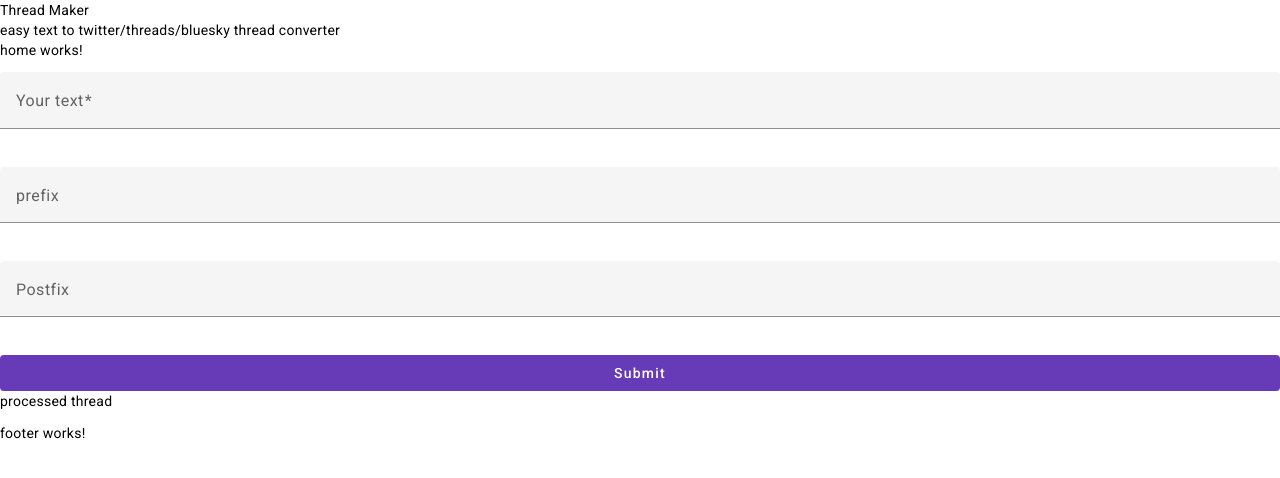
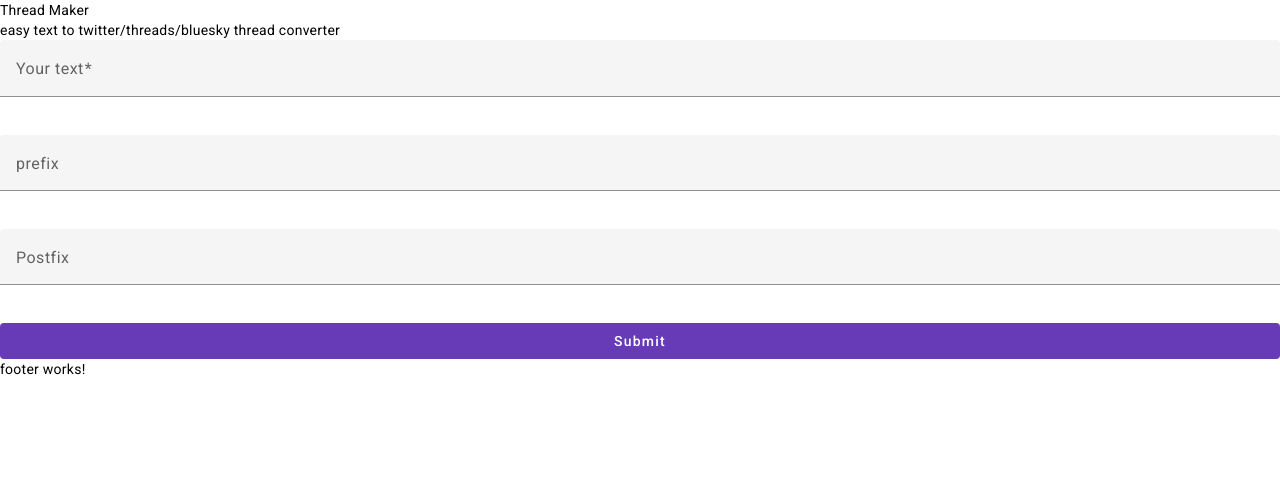
Before and after one commit to YevhenMalyi/thread-maker, an Angular app: page / in a window 1280 px wide. Shown: the top 478 px of the page. Built offline with nearby package versions, Linux system fonts and the light colour scheme; what az-zoneless would draw is missing.

Commit message:
added paragraphs generator

```diff
--- a/src/app/features/thread/components/processed-thread/processed-thread.component.html
+++ b/src/app/features/thread/components/processed-thread/processed-thread.component.html
@@ -1 +1,3 @@
-<p>processed thread</p>
+<p *ngFor="let chunk of thread">
+  {{ chunk }}
+</p>
--- a/src/app/features/thread/components/processed-thread/processed-thread.component.ts
+++ b/src/app/features/thread/components/processed-thread/processed-thread.component.ts
@@ -1,8 +1,27 @@
-import { Component } from '@angular/core';
+import { Component, OnInit, DestroyRef, inject } from '@angular/core';
+import { takeUntilDestroyed } from '@angular/core/rxjs-interop';
+
+import { ThreadsService } from '../../services';
 
 @Component({
   selector: 'app-processed-thread',
   templateUrl: './processed-thread.component.html',
   styleUrls: ['./processed-thread.component.scss']
 })
-export class ProcessedThreadComponent {}
+export class ProcessedThreadComponent implements OnInit {
+  thread: string[] = [];
+  destroyRef = inject(DestroyRef);
+
+  constructor(private threadsService: ThreadsService) {}
+
+  ngOnInit(): void {
+    this.threadsService.get()
+      .pipe(
+        takeUntilDestroyed(this.destroyRef)
+      )
+      .subscribe(next => {
+        console.log(next);
+        this.thread = next;
+      });
+  }
+}
--- a/src/app/features/thread/components/processed-thread/processed-thread.module.ts
+++ b/src/app/features/thread/components/processed-thread/processed-thread.module.ts
@@ -1,8 +1,9 @@
 import { NgModule } from '@angular/core';
+import { CommonModule } from '@angular/common';
 import { ProcessedThreadComponent } from './processed-thread.component';
 
 @NgModule({
-  imports: [],
+  imports: [CommonModule],
   exports: [ProcessedThreadComponent],
   declarations: [ProcessedThreadComponent],
   providers: [],
--- a/src/app/pages/home/home.component.html
+++ b/src/app/pages/home/home.component.html
@@ -1,5 +1,3 @@
-<p>home works!</p>
-
 <app-create-thread-form></app-create-thread-form>
 
 <app-processed-thread></app-processed-thread>
```
